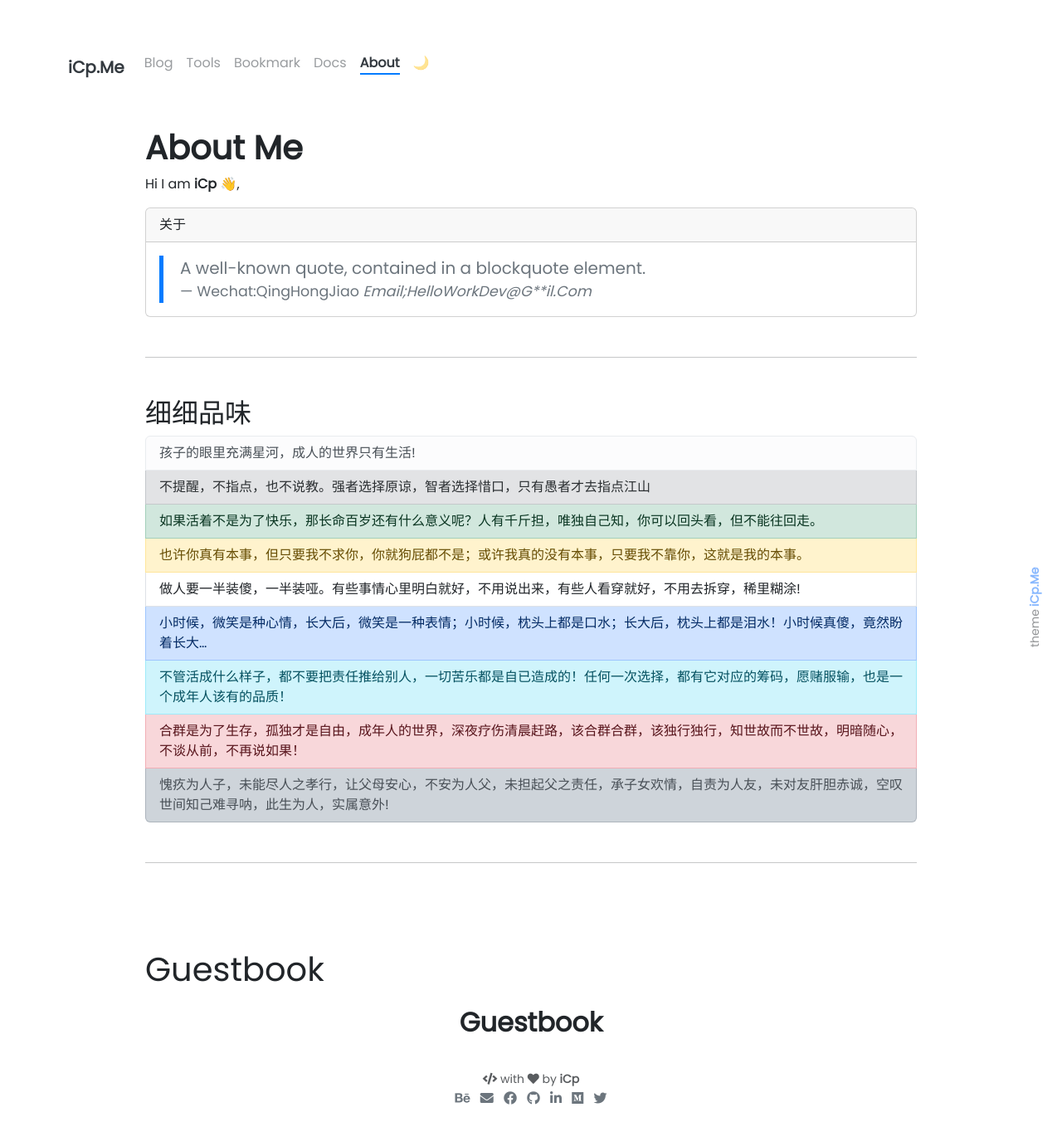
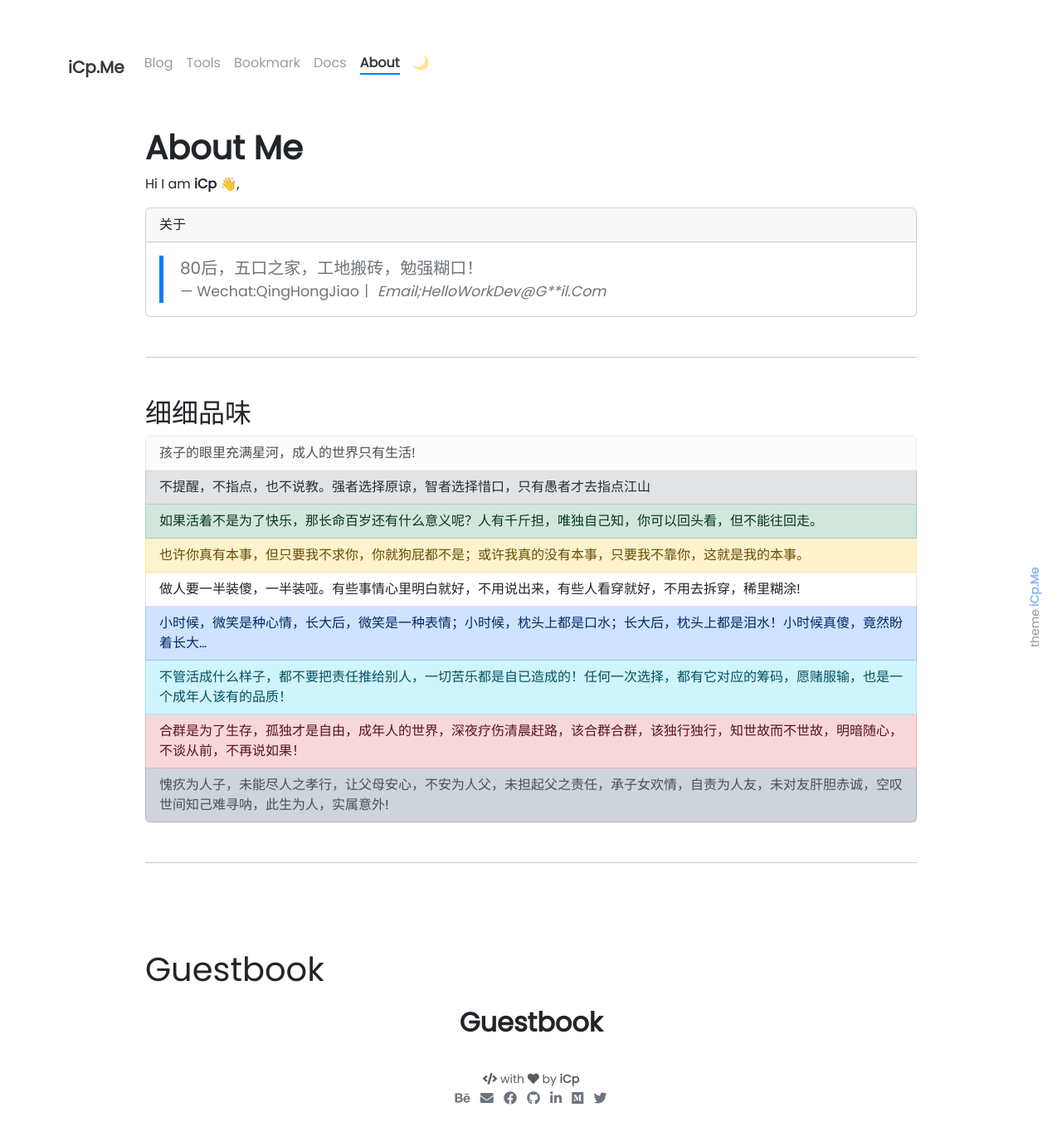
Before and after one commit to WorkSpacesPro/icp, a Jekyll site: the page built from pages/about.md, in a window 1280 px wide. Shown: the whole page at 83% size. Built offline with Jekyll 4.4.1, drawn with Linux system fonts in a browser that asks for light colours; emoji names are drawn with the system emoji font; comment, search, counter and statistics services are not loaded.

Commit message:
Update about.md

```diff
--- a/pages/about.md
+++ b/pages/about.md
@@ -12,8 +12,8 @@ Hi I am **{{ site.author.name }}** :wave:,<br>
   <div class="card-header"> 关于</div>
   <div class="card-body">
     <blockquote class="blockquote mb-0">
-      <p>A well-known quote, contained in a blockquote element.</p>
-      <footer class="blockquote-footer">Wechat:QingHongJiao<cite title="Source Title">  Email;HelloWorkDev@G**il.Com</cite></footer>
+      <p>80后，五口之家，工地搬砖，勉强糊口！</p>
+      <footer class="blockquote-footer">Wechat:QingHongJiao丨<cite title="Source Title">  Email;HelloWorkDev@G**il.Com</cite></footer>
     </blockquote>
   </div>
 </div>
```
